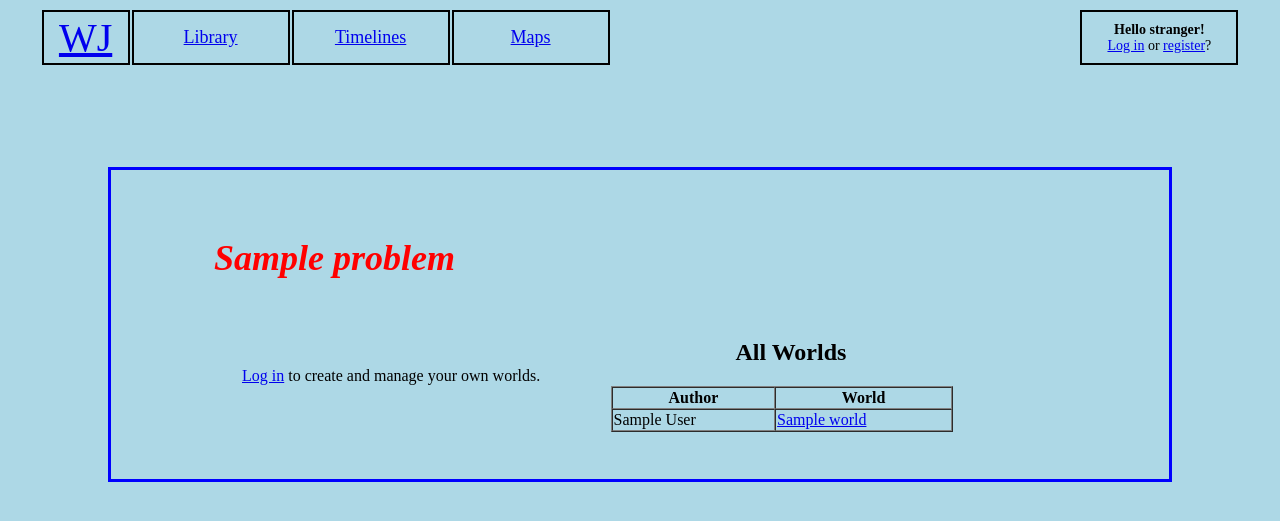
After one commit to usevalue/WorldJournal, a Django app: template templates/shelves.html in a window 1280 px wide. The commit adds this page. Shown: the top 521 px of the page. Run offline with Django 3.2, Linux system fonts and the light colour scheme; the template is opened without the code that fills it: most values are stand-ins (such as "Sample title", 1, 10 or a date in 2020).

Commit message:
Initial library structure.

```diff
--- a/templates/archive.html
+++ /dev/null
@@ -1,5 +0,0 @@
-{% extends "site_layout.html" %}
-
-{% block title %}Among the shelves{% endblock %}
-{% block content %}
-{% endblock %}
--- a/templates/maproom.html
+++ b/templates/maproom.html
@@ -1 +1,2 @@
 {% extends "site_layout.html" %}
+{% block flavour %}To review a world's maps.{% endblock %}
--- /dev/null
+++ b/templates/shelves.html
@@ -0,0 +1,59 @@
+{% extends "site_layout.html" %}
+
+{% block title %}Among the shelves{% endblock %}
+
+{% block flavour %}
+{% if problem %}<h1 style="color:red">{{ problem }}</h1>
+{% else %}You stand before the library shelves.<br/><br/>{% endif %}
+{% endblock %}
+
+{% block content %}
+
+<center>
+    <table width="100%" cellspacing="0" cellpadding="4" border="0"><tr><td width="50%" align="center">
+        <tr>
+        <td>
+            <!--
+            <form method="POST" action="/library/search/">{% csrf_token %}
+                Search by author: <input type="text" id="world_author" required />
+                <button type="submit">Search.</button>
+            </form>
+            <br/><br/>
+            -->
+
+            {% if user.is_authenticated %}
+            <form method="POST" action="read/">{% csrf_token %}
+                    Create new world:<br/>
+                    Name: <input type="text" id="new_world_title" required /><br/>
+                    <button type="submit">Create World</button>
+            </form>
+            {% else %}
+            <a href="/login">Log in</a> to create and manage your own worlds.
+            {% endif %}
+
+        </td>
+
+        <td>
+            <h2 align="center">All Worlds</h2>
+            <table border="1" cellspacing="0"width="95%">
+            <tr>
+                <th>Author</th>
+                <th>World</th>
+            </tr>
+            {% for world in worlds %}
+            <tr>
+                <td>
+                    {% for author in world.authors.all %}
+                    {{ author.fullName }}{% if worlds.authors.length > 1 %}, {% endif %}
+                    {% endfor %}
+                </td>
+                <td>
+                    <a href="read/{{world.pk}}">{{world.title}}</a>
+                </td>
+            </tr>
+            {% endfor %}
+            </table>
+    </td></tr>
+    </table>
+</center>
+{% endblock %}
--- a/templates/site_layout.html
+++ b/templates/site_layout.html
@@ -12,6 +12,12 @@
             background-color: lightblue;
         }
 
+        th {
+            text-align: center;
+        }
+        h2 {
+        }
+
         p {
             color: black;
         }
@@ -23,7 +29,7 @@
 
         .shiny {
             text-align: center;
-            font-size: 22px;
+            font-size: 18px;
             border: 2px solid black;
             width: 150px;
         }
@@ -42,17 +48,18 @@
 <body>
 
     <div id="navbar">
-        <table cellpadding="6" align="center" width="95%">
+        <table cellpadding="2" align="center" width="95%">
             <tr>
-                <td class="shiny"><a href = "/">Library</a></td>
+                <td class="shiny" style="font-size:40px; width:80px"><a href="/">WJ</a></td>
+                <td class="shiny"><a href = "/library">Library</a></td>
                 <td class="shiny"><a href="/time">Timelines</a></td>
                 <td class="shiny"><a href="/maps">Maps</a></td>
                 <td></td>
-                <td class="shiny">
+                <td class="shiny" style="font-size:14px">
                     {% if user.is_authenticated %}
-                    Hello, {{ user.username }}.<br/><a href="/logout/">Log out?</a>
+                    <b>Hello, {{ user.username }}!</b><br/><a href="/logout/">Log out?</a>
                     {% else %}
-                    Hello stranger.<br/><a href="/login/">Log in?</a>
+                    <b>Hello stranger!</b><br/><a href="/login/">Log in</a> or <a href="/signup/">register</a>?
                     {% endif %}
                 </td>
             </tr>
@@ -60,7 +67,18 @@
     </div>
 
     <div id="content">
-        {% block content %}This page has no content.{% endblock %}
+        <table width="90%" border="0">
+            <tr>
+                <td colspan="3"><div id="flavour" style="font-size: 18px; font-style: italic">{% block flavour %}{% endblock %}</div></td>
+            </tr>
+            <tr>
+                <td width="20"></td>
+                <td>
+                   {% block content %}This page has no content.{% endblock %}
+                </td>
+                <td width=""20"></td>
+            </tr>
+        </table>
     </div>
 </body>
 </html>
--- a/templates/timeline.html
+++ b/templates/timeline.html
@@ -3,4 +3,4 @@
 {% block title %}The Timeline{% endblock %}
 
 
-{% block content %}<p>View and manage cosmology, time, and chronology here.</p>{% endblock %}
+{% block flavour %}<p>View and manage cosmology, time, and chronology here.</p>{% endblock %}
--- /dev/null
+++ b/worldjournal/models.py
@@ -0,0 +1 @@
+from django.db import models
--- a/worldjournal/urls.py
+++ b/worldjournal/urls.py
@@ -2,6 +2,7 @@ from django.contrib import admin
 from django.urls import path, include
 from django.contrib.auth import views as auth_views
 from . import views
+from wjlibrary import urls as libraryurls
 from wjmaps import views as mapviews
 from wjtime import views as timeviews
 
@@ -11,6 +12,7 @@ urlpatterns = [
     path('login/', auth_views.LoginView.as_view(template_name='registration/login.html'), name='login'),
     path('logout/', auth_views.LogoutView.as_view(template_name='registration/logout.html'), name='logout'),
     path('signup/', views.signup),
+    path('library/', include(libraryurls)),
     path('maps/', mapviews.maproom),
     path('time/', timeviews.timeline),
 ]
--- a/worldjournal/views.py
+++ b/worldjournal/views.py
@@ -4,7 +4,7 @@ from django.contrib.auth.forms import UserCreationForm
 
 
 def library(request):
-    return render(request, 'archive.html')
+    return render(request, 'shelves.html')
 
 
 def openbook(request):
```
Also changed, not shown: templates/desk.html (added, +16 -0 lines), templates/welcome.html (+7 -1 lines), wjlibrary/models.py (added, +18 -0 lines), wjlibrary/urls.py (+9 -0 lines), wjlibrary/views.py (+19 -4 lines), wjlibrary/migrations/0001_initial.py (added), wjlibrary/migrations/0002_author_fullname.py (added), wjlibrary/migrations/0003_auto_20190330_1929.py (added), wjlibrary/migrations/0004_author_username.py (added), wjlibrary/migrations/__init__.py (added).
